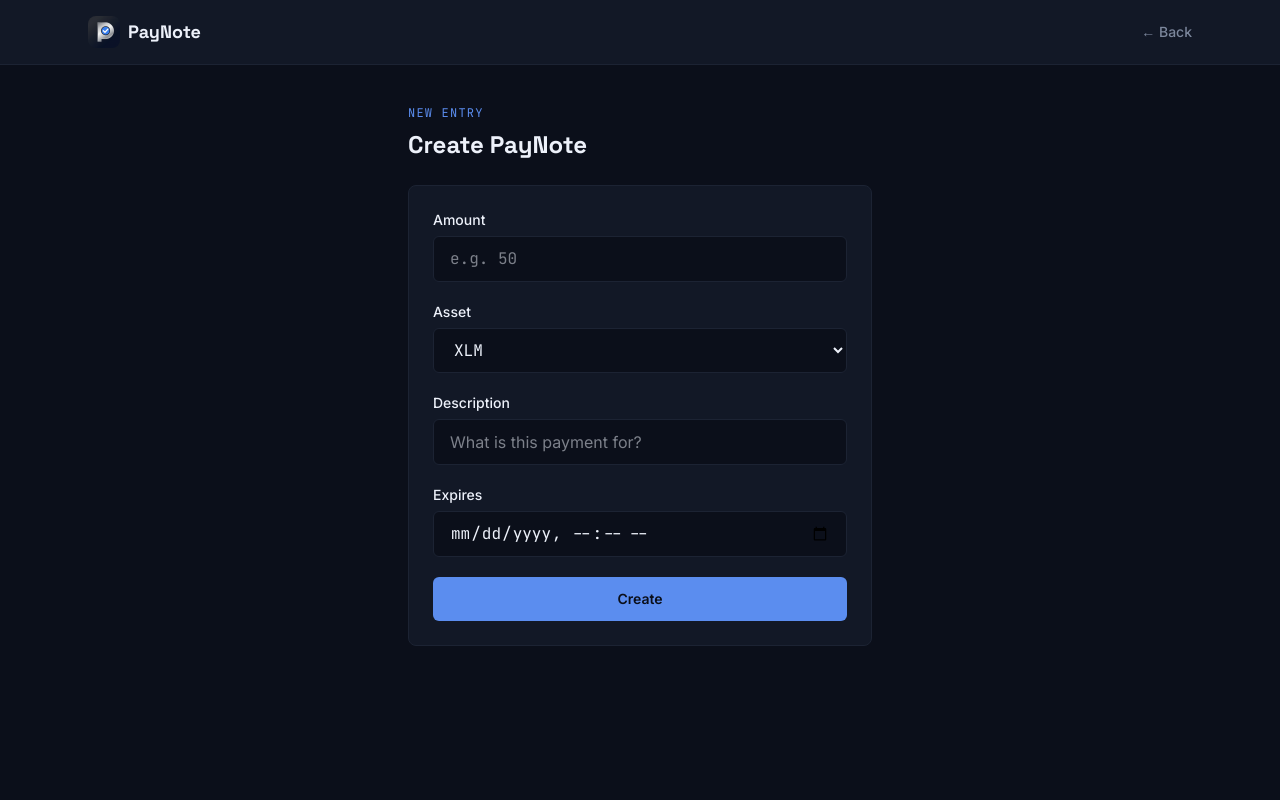
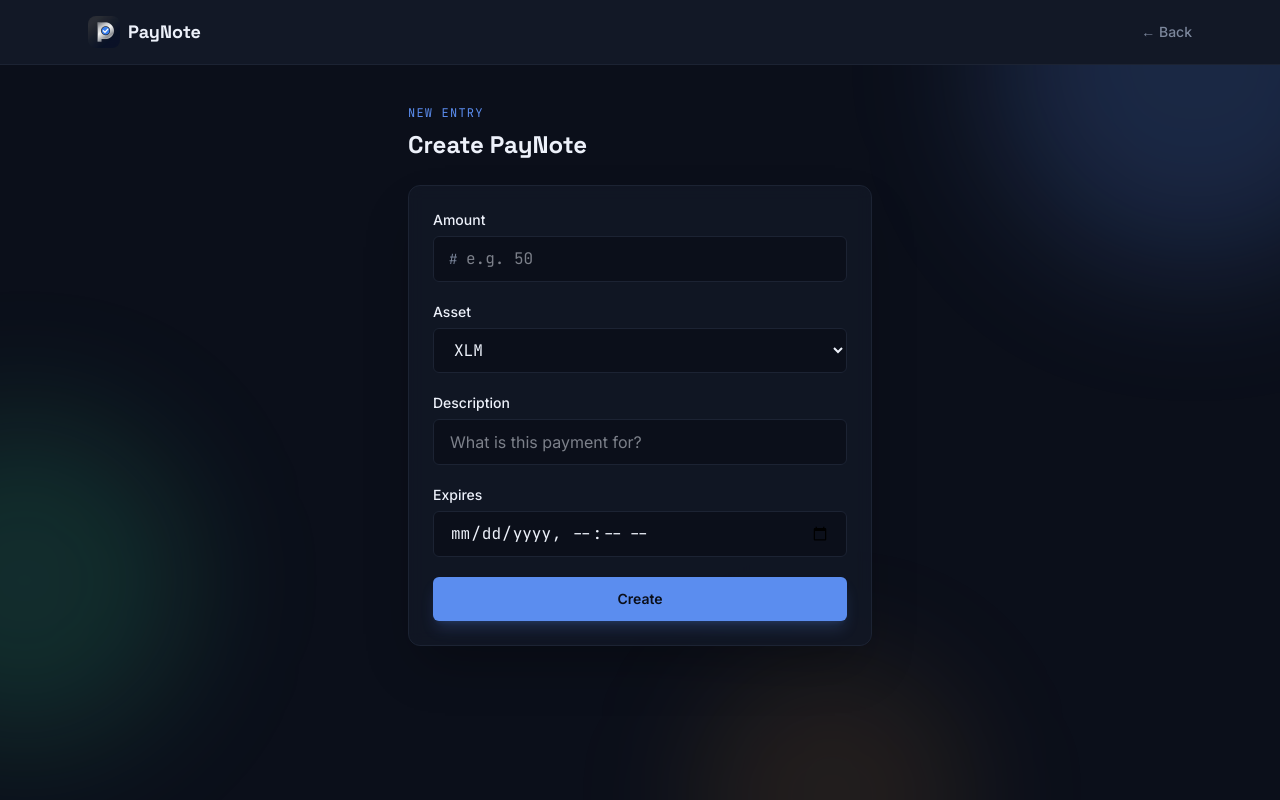
Before and after one commit to janhavilipare17/PayNote, a Next.js app in the folder frontend/: page /create in a window 1280 px wide. Built offline with nearby package versions, Linux system fonts and the light colour scheme; no server answers; what @stellar/stellar-sdk would draw is missing.

Commit message:
Add glass/glow polish to PayNote card, QR box, and pay button

```diff
--- a/frontend/src/app/create/page.tsx
+++ b/frontend/src/app/create/page.tsx
@@ -1,3 +1,4 @@
+
 "use client";
 
 import { useState } from "react";
@@ -60,7 +61,12 @@
   }
 
   return (
-    <div className="min-h-screen bg-ink">
+    <div className="min-h-screen bg-ink relative overflow-hidden">
+      <div className="absolute -top-24 -right-20 w-96 h-96 rounded-full bg-lumen/20 blur-3xl animate-float-a pointer-events-none" />
+      <div className="absolute top-1/2 -left-28 w-80 h-80 rounded-full bg-mint/15 blur-3xl animate-float-b pointer-events-none" />
+      <div className="absolute -bottom-28 right-1/4 w-72 h-72 rounded-full bg-amber-ink/10 blur-3xl animate-float-c pointer-events-none" />
+
+      <div className="relative z-10">
         <Header
           right={
             <button
@@ -80,12 +86,16 @@
 
           <form
             onSubmit={handleCreate}
-          className="rounded-lg bg-ink-surface border border-ink-line p-6 space-y-5"
+            className="rounded-xl bg-ink-surface/80 backdrop-blur-sm border border-ink-line p-6 space-y-5 shadow-2xl shadow-black/30"
           >
             <div>
               <label className="block text-sm font-medium text-ink-text mb-1.5">
                 Amount
               </label>
+              <div className="relative">
+                <span className="absolute left-4 top-1/2 -translate-y-1/2 text-ink-text-secondary font-mono text-sm pointer-events-none">
+                  #
+                </span>
                 <input
                   type="number"
                   step="1"
@@ -93,8 +103,9 @@
                   value={amount}
                   onChange={(e) => setAmount(e.target.value)}
                   placeholder="e.g. 50"
-                className="w-full rounded-md border border-ink-line bg-ink px-4 py-2.5 text-ink-text font-mono focus:outline-none focus:border-lumen transition"
+                  className="w-full rounded-md border border-ink-line bg-ink pl-8 pr-4 py-2.5 text-ink-text font-mono focus:outline-none focus:border-lumen focus:ring-2 focus:ring-lumen/20 transition"
                 />
+              </div>
             </div>
 
             <div>
@@ -104,7 +115,7 @@
               <select
                 value={asset}
                 onChange={(e) => setAsset(e.target.value)}
-              className="w-full rounded-md border border-ink-line bg-ink px-4 py-2.5 text-ink-text font-mono focus:outline-none focus:border-lumen transition"
+                className="w-full rounded-md border border-ink-line bg-ink px-4 py-2.5 text-ink-text font-mono focus:outline-none focus:border-lumen focus:ring-2 focus:ring-lumen/20 transition"
               >
                 <option value="XLM">XLM</option>
                 <option value="TESTUSD">TESTUSD</option>
@@ -121,7 +132,7 @@
                 value={description}
                 onChange={(e) => setDescription(e.target.value)}
                 placeholder="What is this payment for?"
-              className="w-full rounded-md border border-ink-line bg-ink px-4 py-2.5 text-ink-text focus:outline-none focus:border-lumen transition"
+                className="w-full rounded-md border border-ink-line bg-ink px-4 py-2.5 text-ink-text focus:outline-none focus:border-lumen focus:ring-2 focus:ring-lumen/20 transition"
               />
             </div>
 
@@ -133,7 +144,7 @@
                 type="datetime-local"
                 value={expiry}
                 onChange={(e) => setExpiry(e.target.value)}
-              className="w-full rounded-md border border-ink-line bg-ink px-4 py-2.5 text-ink-text font-mono focus:outline-none focus:border-lumen transition"
+                className="w-full rounded-md border border-ink-line bg-ink px-4 py-2.5 text-ink-text font-mono focus:outline-none focus:border-lumen focus:ring-2 focus:ring-lumen/20 transition"
               />
             </div>
 
@@ -142,12 +153,13 @@
             <button
               type="submit"
               disabled={submitting}
-            className="w-full rounded-md bg-lumen px-5 py-3 text-sm font-semibold text-ink hover:bg-lumen-dim transition disabled:opacity-50"
+              className="w-full rounded-md bg-lumen px-5 py-3 text-sm font-semibold text-ink hover:bg-lumen-dim transition disabled:opacity-50 shadow-lg shadow-lumen/20"
             >
               {submitting ? "Creating..." : "Create"}
             </button>
           </form>
         </main>
       </div>
+    </div>
   );
 }
--- a/frontend/src/app/pay/[id]/page.tsx
+++ b/frontend/src/app/pay/[id]/page.tsx
@@ -232,7 +232,7 @@
 
         {!isExpired && !alreadyPaid && (
           <div className="flex justify-center my-4">
-            <div className="p-3 bg-white rounded-lg border border-ink-line">
+            <div className="p-3 bg-white rounded-xl border border-lumen/30 shadow-lg shadow-lumen/10">
               <QRCodeSVG value={typeof window !== "undefined" ? window.location.href : ""} size={140} />
             </div>
           </div>
@@ -314,7 +314,7 @@
           <button
             onClick={handlePay}
             disabled={["building", "signing", "submitting", "polling"].includes(payState)}
-            className="w-full bg-lumen text-ink font-medium px-5 py-3 rounded-md hover:bg-lumen-dim transition disabled:opacity-50"
+            className="w-full bg-lumen text-ink font-medium px-5 py-3 rounded-md hover:bg-lumen-dim transition disabled:opacity-50 shadow-lg shadow-lumen/20"
           >
             {payButtonLabel(payState)}
           </button>
@@ -464,7 +464,7 @@
 
 function Card({ children }: { children: React.ReactNode }) {
   return (
-    <div className="bg-ink-surface border border-ink-line rounded-lg p-8 max-w-sm w-full">
+    <div className="bg-ink-surface/80 backdrop-blur-sm border border-ink-line rounded-xl p-8 max-w-sm w-full shadow-2xl shadow-black/30">
       {children}
     </div>
   );
```
Lines whose indentation alone changed are shown as unchanged.
